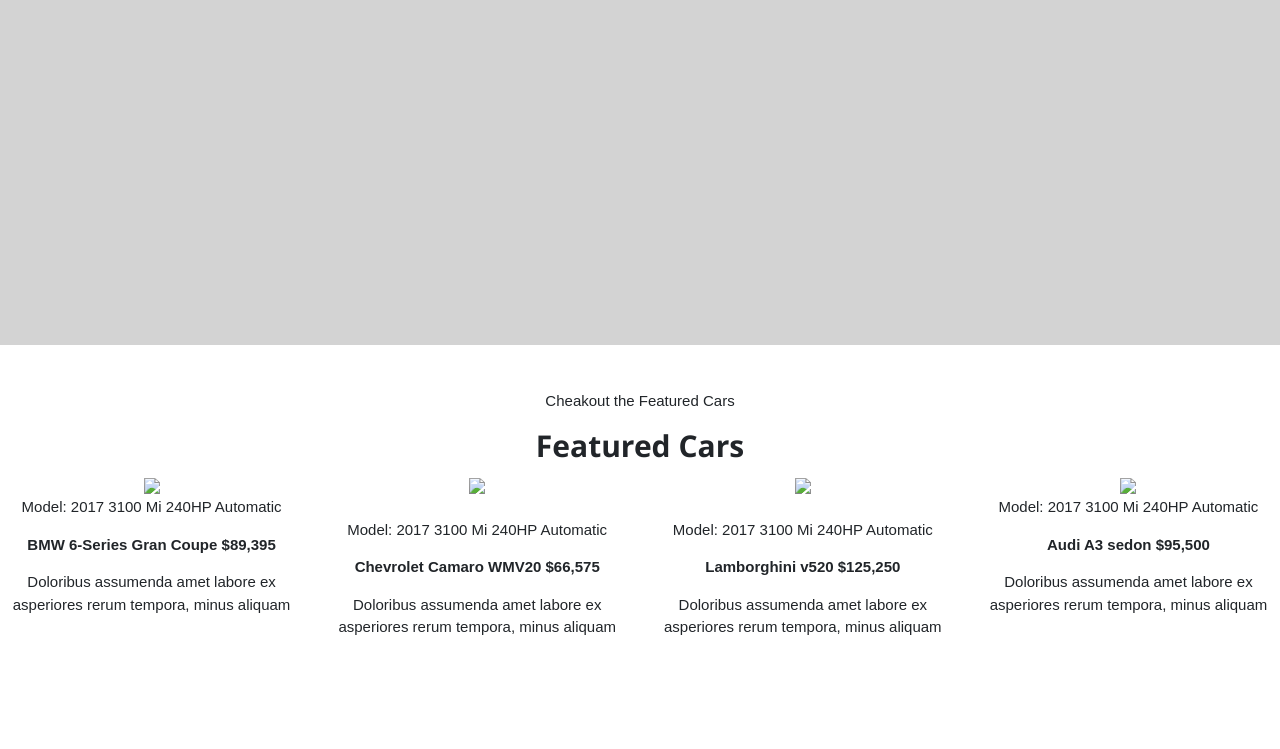
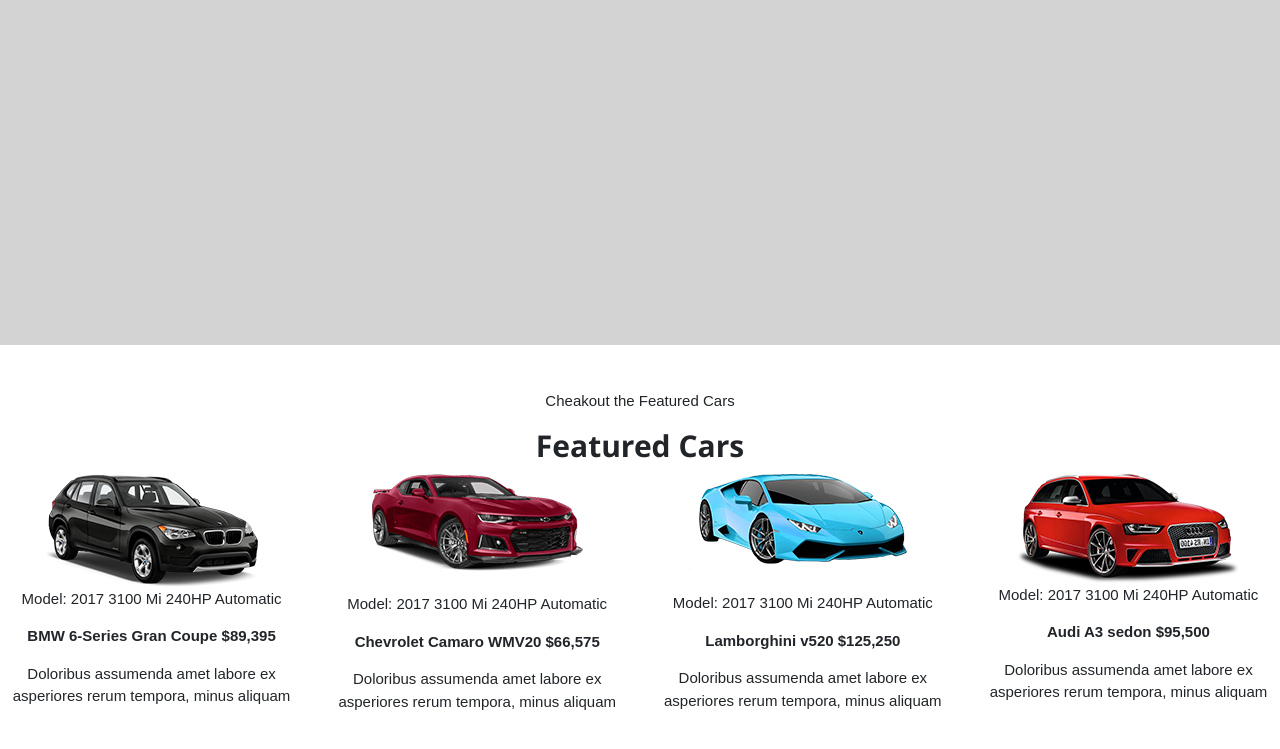
Before and after one commit to Abdulwahab630/car-project, a plain HTML site: page index.html in a window 1280 px wide. Shown: the part 1403-2152 px from the top of the page. Drawn offline with nearby package versions, Linux system fonts and the light colour scheme.

Commit message:
add picture file

```diff
--- a/index.html
+++ b/index.html
@@ -286,7 +286,7 @@
         <h2 style="font-weight: bold; text-align: center;"> Featured Cars</h2>
         <div class="row">
             <div class="col-sm-3">
-                <img src="assets/fc1.jpg.lnk">
+                <img src="assets/fc1.jpg">
                 <br>
                 <p style="text-align: center;">Model: 2017 3100 Mi 240HP Automatic</p>
                 <p style="font-weight: bold; text-align: center;">BMW 6-Series Gran Coupe $89,395</p>
@@ -295,7 +295,7 @@
                 </p>
             </div>
             <div class="col-sm-3 ">
-                <img src="assets/fc2.jpg.lnk">
+                <img src="assets/fc2.jpg">
                 <br>
                 <br>
                 <p style="text-align: center;">Model: 2017 3100 Mi 240HP Automatic</p>
@@ -305,7 +305,7 @@
                 </p>
             </div>
             <div class="col-sm-3 ">
-                <img src="assets/fc3.jpg.lnk">
+                <img src="assets/fc3.jpg">
                 <br>
                 <br>
                 <p style="text-align: center;">Model: 2017 3100 Mi 240HP Automatic</p>
@@ -315,7 +315,7 @@
                 </p>
             </div>
             <div class="col-sm-3 ">
-                <img src="assets/fc4.jpg.lnk">
+                <img src="assets/fc4.jpg">
                 <br>
                 <p style="text-align: center;">Model: 2017 3100 Mi 240HP Automatic</p>
                 <p style="font-weight: bold; text-align: center;">Audi A3 sedon $95,500</p>
```
Also changed, not shown: assets/fc1.jpg (added), assets/fc2.jpg (added), assets/fc3.jpg (added), assets/fc4.jpg (added), 4 other files.
